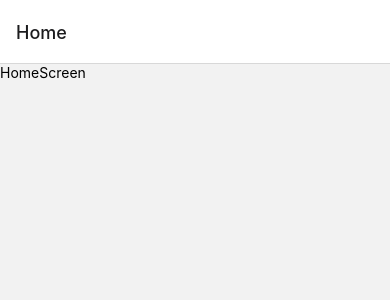
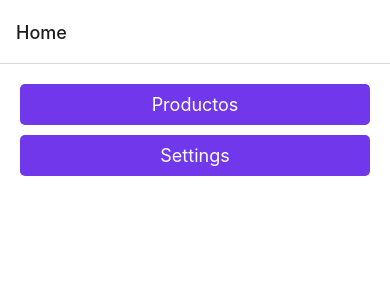
Before and after one commit to FranciscoJSB12/react-native-navigation-app, a React Native app: screen /Home in a window 390 px wide. Shown: the top 300 px of the page. Built offline with nearby package versions, Linux system fonts and the light colour scheme.

Commit message:
feat: Implement navigate to other screen functionality

```diff
--- /dev/null
+++ b/src/presentation/components/shared/PrimaryButton.tsx
@@ -0,0 +1,18 @@
+import { Text, Pressable } from 'react-native';
+import { globalStyles } from '../../theme/theme';
+
+interface Props {
+  onPress: () => void;
+  label: string;
+}
+
+export const PrimaryButton = ({ onPress, label }: Props) => {
+  return (
+    <Pressable
+      onPress={onPress}
+      style={globalStyles.primaryButton}
+    >
+      <Text style={globalStyles.buttonText}>{label}</Text>
+    </Pressable>
+  );
+};
--- a/src/presentation/screens/home/HomeScreen.tsx
+++ b/src/presentation/screens/home/HomeScreen.tsx
@@ -1,9 +1,21 @@
-import { Text, View } from 'react-native';
+import { View } from 'react-native';
+import { useNavigation } from '@react-navigation/native';
+import { globalStyles } from '../../theme/theme';
+import { PrimaryButton } from '../../components/shared/PrimaryButton';
 
 export const HomeScreen = () => {
+  const navigation = useNavigation();
+
   return (
-    <View>
-      <Text>HomeScreen</Text>
+    <View style={globalStyles.container}>
+      <PrimaryButton
+        onPress={() => navigation.navigate('Products' as never)}
+        label='Productos'
+      />
+      <PrimaryButton
+        onPress={() => navigation.navigate('Settings' as never)}
+        label='Settings'
+      />
     </View>
   );
 };
--- a/src/presentation/theme/theme.ts
+++ b/src/presentation/theme/theme.ts
@@ -1,5 +1,39 @@
 import { StyleSheet } from "react-native";
 
-export const globalColors = {}
+export const globalColors = {
+    primary: '#7037eb',
 
-export const globalStyles = StyleSheet.create({});
+    secondary: '#f72585',
+
+    tertiary: '#3a0ca3',
+
+    success: '#4cc9f0',
+
+    warning: '#fca311',
+
+    danger: '#e71d36',
+
+    dark: '#22223b',
+
+    background: '#fff',
+}
+
+export const globalStyles = StyleSheet.create({
+    container: {
+        flex: 1,
+        padding: 20,
+        backgroundColor: globalColors.background,
+    },
+    primaryButton: {
+        backgroundColor: globalColors.primary,
+        borderRadius: 5,
+        padding: 10,
+        marginBottom: 10,
+        width: '100%',
+        alignItems: 'center'
+    },
+    buttonText: {
+        color: globalColors.background,
+        fontSize: 18,
+    }
+});
```
